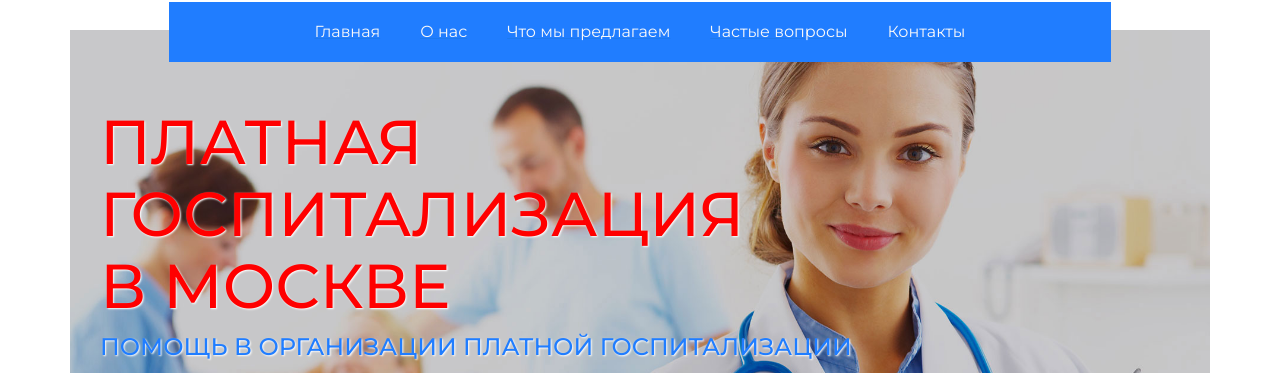
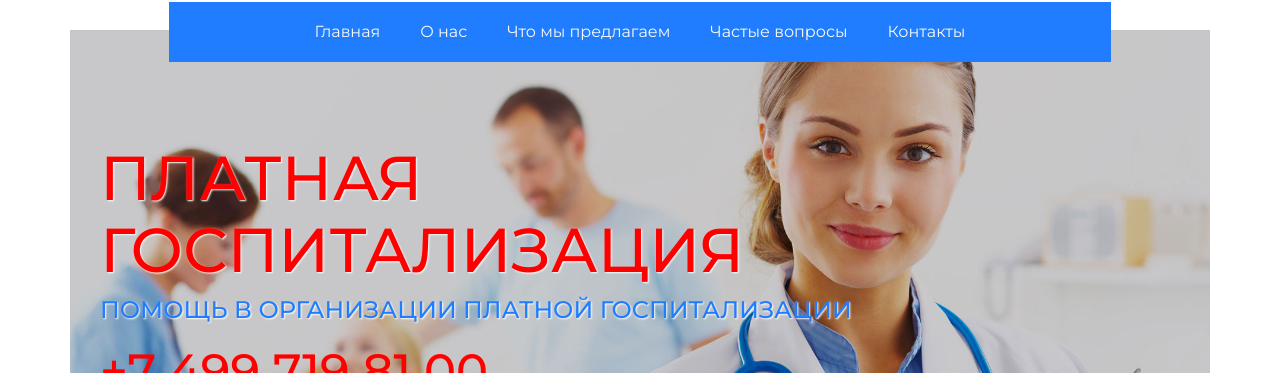
Before and after one commit to vladimirmuratov/msk-v1, a Next.js app: page / in a window 1280 px wide. Shown: the part 215-588 px from the top of the page. Built offline with nearby package versions, Linux system fonts and the light colour scheme.

Commit message:
update title

```diff
--- a/src/components/Banner.jsx
+++ b/src/components/Banner.jsx
@@ -28,7 +28,13 @@ export const Banner = ({ router, isMobile }) => {
                     color: 'var(--red)',
                     textShadow: ' 1px 1px 2px white',
                     textAlign: 'left',
-                }}>платная<br />госпитализация<br />в Москве</Typography>
+                }}>
+                платная
+                <br />
+                госпитализация
+                {/*<br />*/}
+                {/*в Москве*/}
+            </Typography>
             <Typography
                 variant="h2"
                 sx={{
--- a/src/pages/index.js
+++ b/src/pages/index.js
@@ -7,7 +7,7 @@ export default function Home() {
   return (
     <>
       <Head>
-        <title>Платная помощь в госпитализации 8 (499) 719-81-00, 24/7</title>
+        <title>Платная госпитализации в Москве. 8 (499) 719-81-00, 24/7</title>
         <meta
           name="description"
           content="Официальный координатор по госпитализации. 10 лет успешной работы. 20 клиник-партнеров. Оперативность. Минимум документов. Финансовая прозрачность"
```
